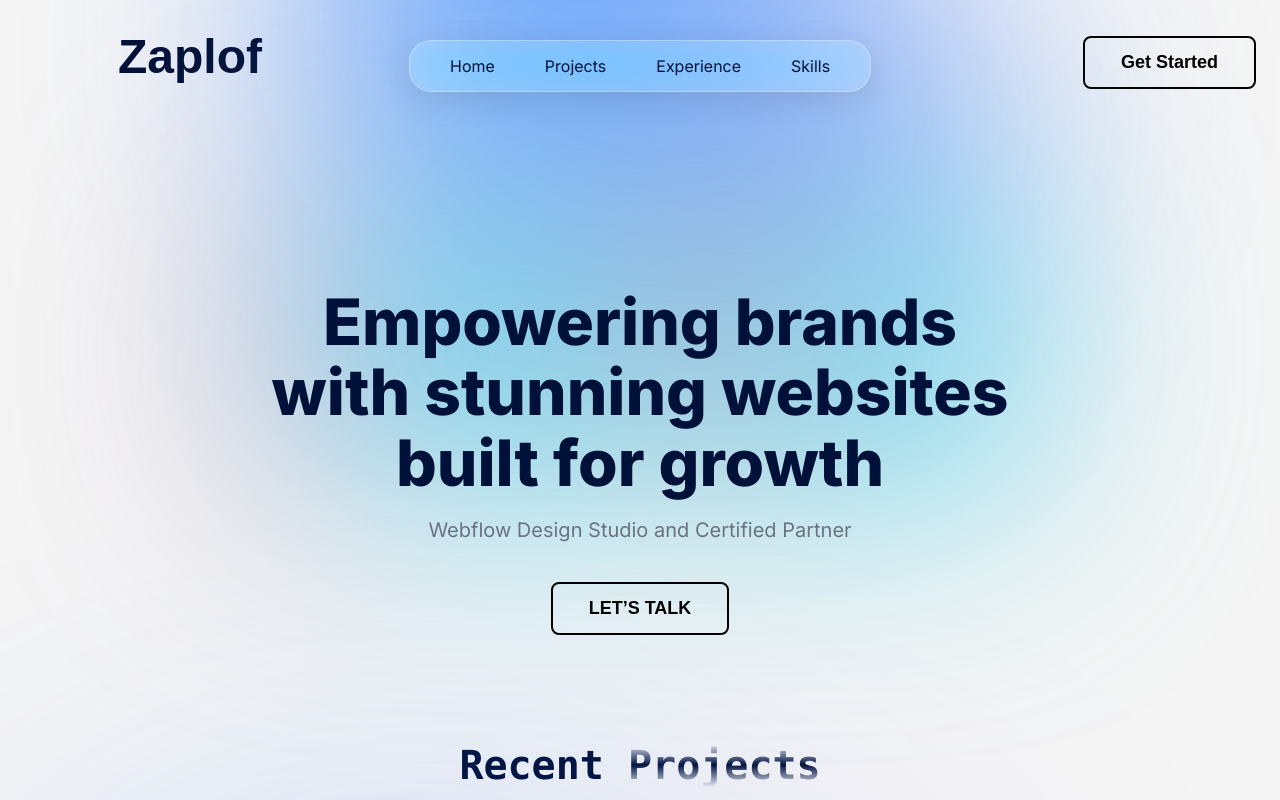
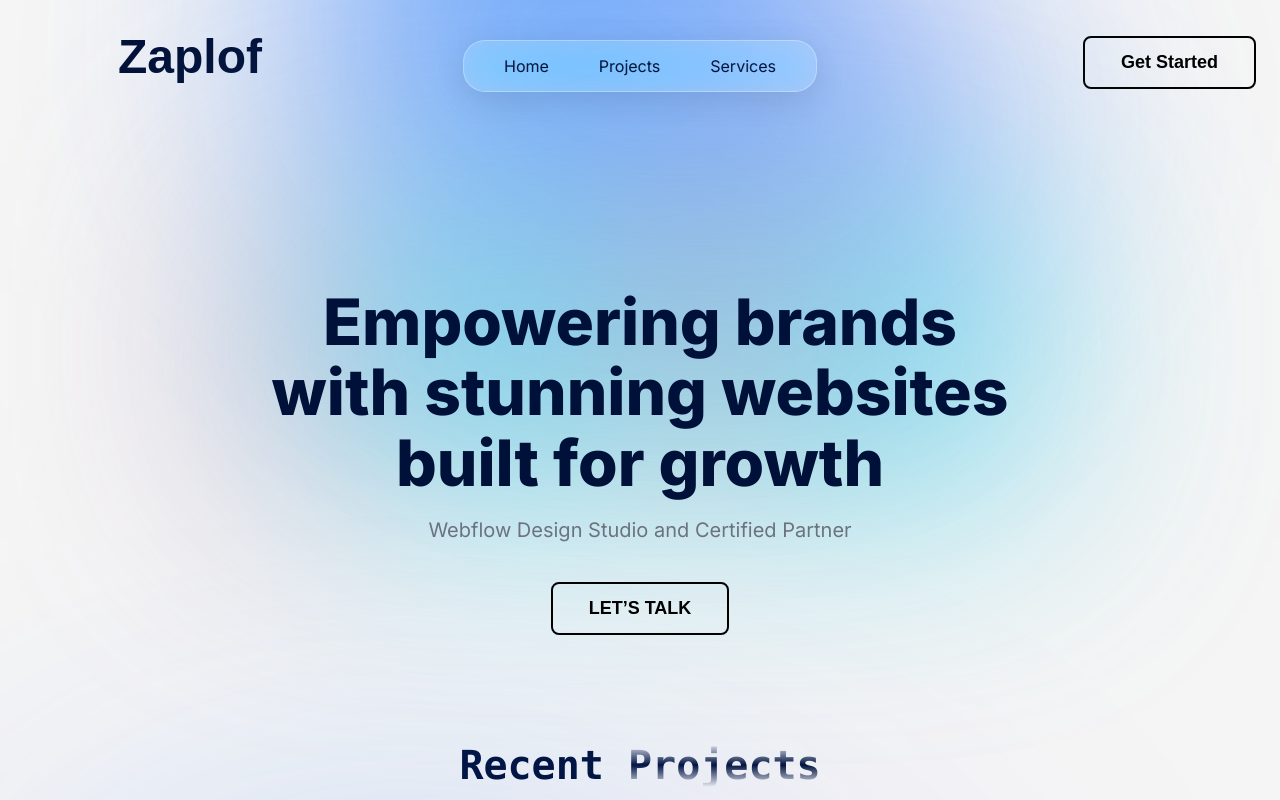
Before and after one commit to mooojn/zaplof, a React (Vite) app: page / in a window 1280 px wide. Shown: the top 800 px of the page. Built offline with nearby package versions, Linux system fonts and the light colour scheme; a web font is replaced by a local one.

Commit message:
Fix header ref

```diff
--- a/src/components/Header/Header.jsx
+++ b/src/components/Header/Header.jsx
@@ -22,8 +22,8 @@ const Header = () => {
                 <ul className="nav-items">
                     <li onClick={() => handleScroll("home")}>Home</li>
                     <li onClick={() => handleScroll("projects")}>Projects</li>
-                    <li onClick={() => handleScroll("experience")}>Experience</li>
-                    <li onClick={() => handleScroll("skills")}>Skills</li>
+                    {/* <li onClick={() => handleScroll("experience")}>Experience</li> */}
+                    <li onClick={() => handleScroll("services")}>Services</li>
                 </ul>
             </div>
         </div>
```
